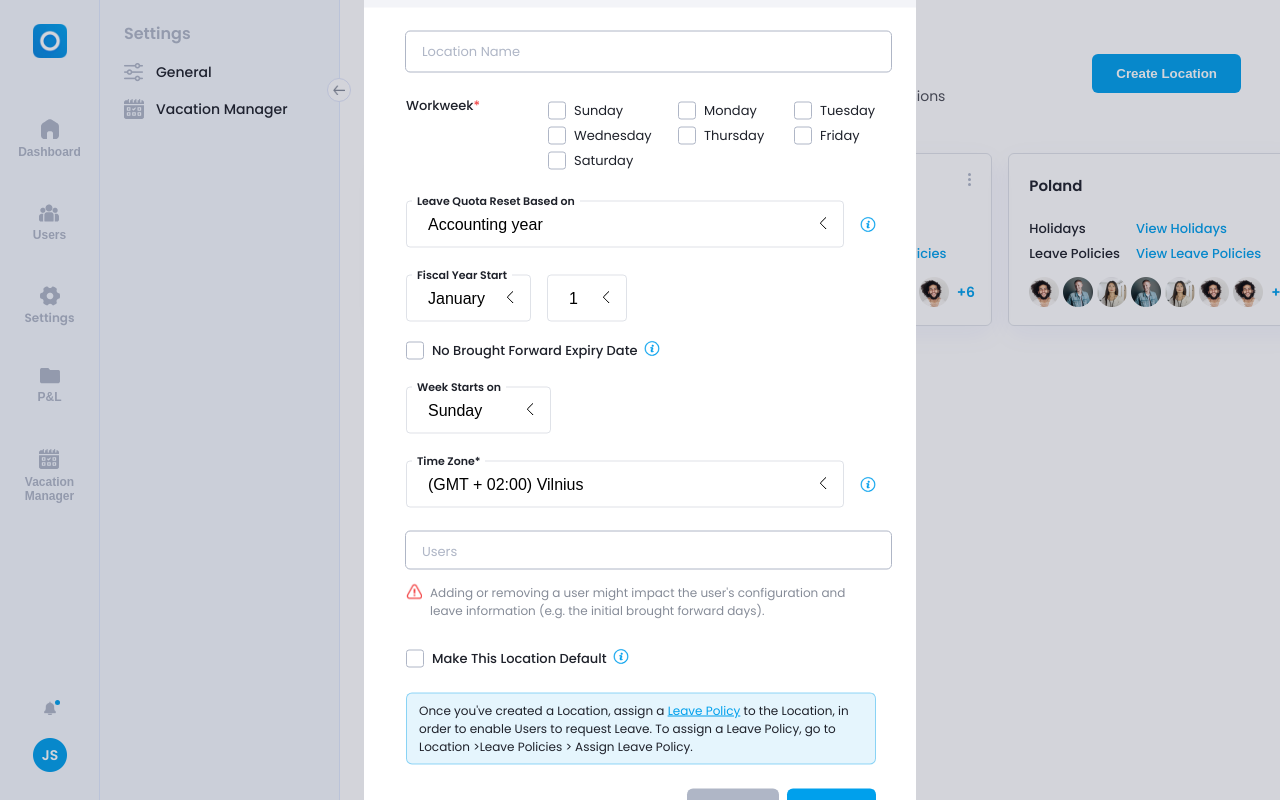
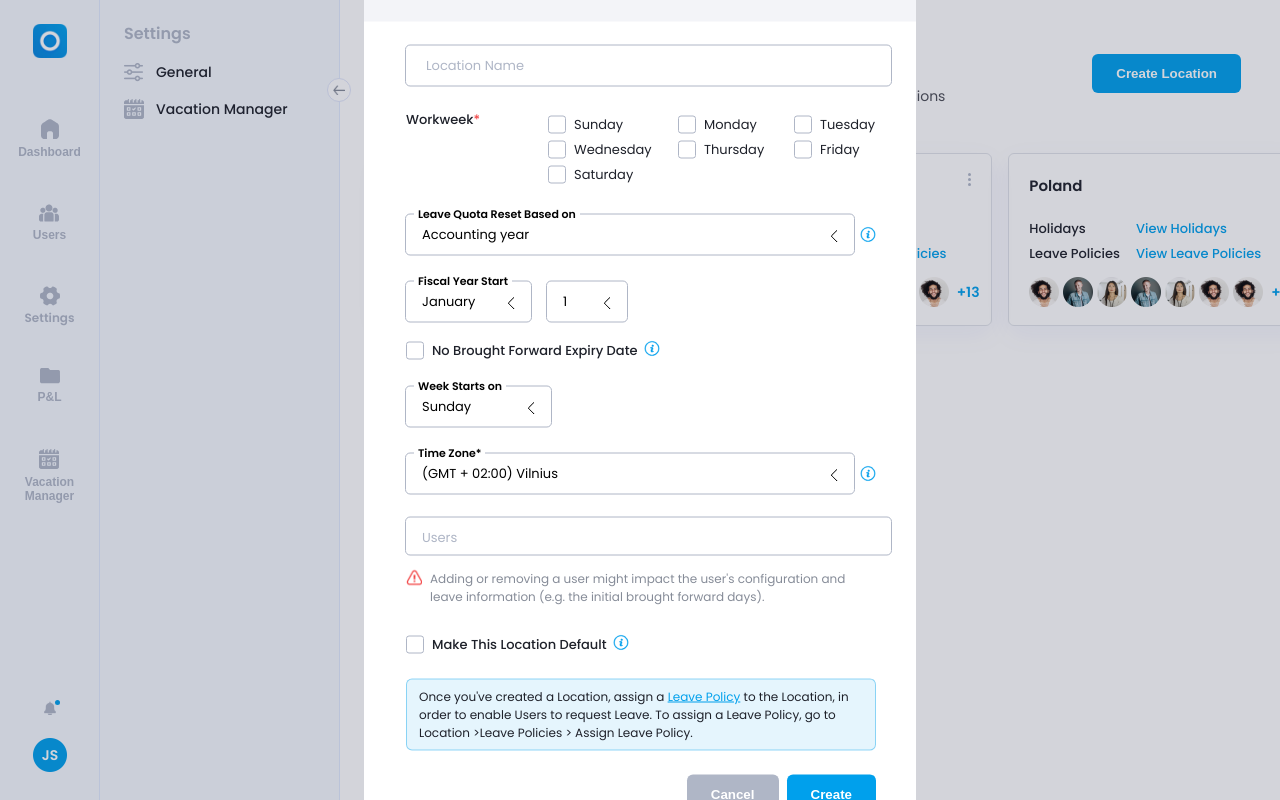
Before and after one commit to Anaistat/Techcore_test, a React (Create React App) app: page /settings/vacation in a window 1280 px wide. Both pictures are taken after a click on the button "Create Location". Shown: the top 800 px of the page. Built offline with nearby package versions, Linux system fonts and the light colour scheme.

Commit message:
remade select component

```diff
--- a/src/components/Vacation Manager Page/VacationManagerPage.tsx
+++ b/src/components/Vacation Manager Page/VacationManagerPage.tsx
@@ -13,15 +13,17 @@ const VacationManagerPage = () => {
 
     const [location, setLocation] = useState<string>('')
     const vacation:any = useSelector<any>(state=>state.vacation)
+    const addedUsers:any = useSelector<any>(state=> state.addUsers)
+    const [createLocation, setCreateLocation] = useState<boolean>(false)
+    const dispatch = useDispatch()
 
-    const dispatch = useDispatch()
     const addNewLocation = () => {
+        console.log(addedUsers)
         dispatch({type: 'ADD_LOCATION', payload: {location: location, isDefault: false, users: users}})
         setCreateLocation(false)
     }
 
     const buttons = [<Button text='Cancel' color='grey' onClick={()=>setCreateLocation(false)}/>, <Button text='Create' color='blue' className={style['create-location']} onClick={addNewLocation}/>]
-    const [createLocation, setCreateLocation] = useState<boolean>(false)
 
     return (
         <div className={style['vacation-manager']}>
--- /dev/null
+++ b/src/store/addUsersReducer.ts
@@ -0,0 +1,9 @@
+export const addUsersReducer = (state:string[] = [], action:any) =>{
+    switch (action.type){
+        case 'ADD_USERS':
+            return [action.payload]
+
+        default:
+            return [...state]
+    }
+}
--- a/src/store/store.ts
+++ b/src/store/store.ts
@@ -1,11 +1,13 @@
 import {combineReducers, createStore} from "redux";
 import {vacationReducer} from "./vacationReducer";
 import {breadCrumbsReducer} from "./breadCrumbsReducer";
+import {addUsersReducer} from "./addUsersReducer";
 
 
 const appReducer = combineReducers({
     vacation: vacationReducer,
-    breadCrumbs: breadCrumbsReducer
+    breadCrumbs: breadCrumbsReducer,
+    addUsers: addUsersReducer
 })
 
 export const store = createStore(appReducer)
--- a/src/ui/Input/Input.sass
+++ b/src/ui/Input/Input.sass
@@ -31,13 +31,14 @@
 .form__label
   position: absolute
   top: -9px
-  left: 16px
+  left: 8px
   display: block
   transition: 0.2s
   font-size: 11px
   font-weight: var(--font-semi-bold)
   color: var(--text-color-100)
   background-color: #FFFFFF
+  padding: 0 4px
 
 .form__field:focus
   ~ .form__label
--- a/src/ui/InputTags/InputTags.tsx
+++ b/src/ui/InputTags/InputTags.tsx
@@ -1,12 +1,14 @@
-import React, {useState} from 'react';
+import React, {FC, useEffect, useState} from 'react';
 import style from './InputTags.module.sass'
+import {useDispatch} from "react-redux";
 
-const InputTags = () => {
+const InputTags:FC = () => {
 
     const users = ['Julia Senko', 'Alexander', 'Jessica Monroe', 'Kamila', 'Menon Kritika', 'Stanislay', 'Tanya Zvereva', 'Anastasiya', 'Igor']
     const [isFocused, setIsFocused] = useState<boolean>(false)
     const [searchUser, setSearchUser] = useState<string>('')
     const [enteredUsers, setEnteredUsers] = useState<string[]>([])
+    const dispatch = useDispatch()
 
     const addUser = (user:string) =>{
         setEnteredUsers(prev=>[...prev, user])
@@ -25,6 +27,10 @@ const InputTags = () => {
         }
     }
 
+    useEffect(()=>{
+        dispatch({type: 'ADD_USERS', payload: enteredUsers})
+    }, [enteredUsers])
+
     return (
         <div className={style['input-container']}>
             <label className={style.label} data-name='Users'>
@@ -34,9 +40,8 @@ const InputTags = () => {
                             <span className={style.remove} onClick={()=>removeUser(e)}>
                                 <svg width="10" height="10" viewBox="0 0 10 10" fill="none" xmlns="http://www.w3.org/2000/svg">
                                     <path d="M5.78228 5.00019L9.10497 1.6773C9.32058 1.46168 9.32058 1.11184 9.10497 0.895413C8.88935 0.678989 8.53951 0.679799 8.32309 0.895413L5.00019 4.21811L1.6773 0.895413C1.46168 0.679799 1.11184 0.679799 0.895413 0.895413C0.678989 1.11103 0.679799 1.46087 0.895413 1.6773L4.21811 5.00019L0.895413 8.32309C0.679799 8.5387 0.679799 8.88855 0.895413 9.10497C1.00312 9.21288 1.14504 9.26673 1.28595 9.26673C1.42767 9.26673 1.56878 9.21288 1.67649 9.10497L5.00019 5.78228L8.32309 9.10497C8.43079 9.21288 8.57271 9.26673 8.71362 9.26673C8.85453 9.26673 8.99645 9.21288 9.10416 9.10497C9.31977 8.88935 9.31977 8.53951 9.10416 8.32309L5.78228 5.00019Z" fill="white"/>
-                                    <path d="M5.78228 5.00019L9.10497 1.6773C9.32058 1.46168 9.32058 1.11184 9.10497 0.895413C8.88935 0.678989 8.53951 0.679799 8.32309 0.895413L5.00019 4.21811L1.6773 0.895413C1.46168 0.679799 1.11184 0.679799 0.895413 0.895413C0.678989 1.11103 0.679799 1.46087 0.895413 1.6773L4.21811 5.00019L0.895413 8.32309C0.679799 8.5387 0.679799 8.88855 0.895413 9.10497C1.00312 9.21288 1.14504 9.26673 1.28595 9.26673C1.42767 9.26673 1.56878 9.21288 1.67649 9.10497L5.00019 5.78228L8.32309 9.10497C8.43079 9.21288 8.57271 9.26673 8.71362 9.26673C8.85453 9.26673 8.99645 9.21288 9.10416 9.10497C9.31977 8.88935 9.31977 8.53951 9.10416 8.32309L5.78228 5.00019Z" fill="#00A0EC" fill-opacity="0.7"/>
+                                    <path d="M5.78228 5.00019L9.10497 1.6773C9.32058 1.46168 9.32058 1.11184 9.10497 0.895413C8.88935 0.678989 8.53951 0.679799 8.32309 0.895413L5.00019 4.21811L1.6773 0.895413C1.46168 0.679799 1.11184 0.679799 0.895413 0.895413C0.678989 1.11103 0.679799 1.46087 0.895413 1.6773L4.21811 5.00019L0.895413 8.32309C0.679799 8.5387 0.679799 8.88855 0.895413 9.10497C1.00312 9.21288 1.14504 9.26673 1.28595 9.26673C1.42767 9.26673 1.56878 9.21288 1.67649 9.10497L5.00019 5.78228L8.32309 9.10497C8.43079 9.21288 8.57271 9.26673 8.71362 9.26673C8.85453 9.26673 8.99645 9.21288 9.10416 9.10497C9.31977 8.88935 9.31977 8.53951 9.10416 8.32309L5.78228 5.00019Z" fill="#00A0EC" fillOpacity="0.7"/>
                                 </svg>
-
                             </span>
                         </span>)
                 }
--- /dev/null
+++ b/src/ui/Select/Select.module.sass
@@ -0,0 +1,208 @@
+//.select-container
+//  position: relative
+//  width: 100%
+//
+//.select-name
+//  position: absolute
+//  font-weight: var(--font-semi-bold)
+//  font-size: 11px
+//  color: var(--text-color-100)
+//  padding: 0 5px
+//  box-sizing: border-box
+//  background-color: #FFFFFF
+//  top: -8px
+//  left: 6px
+//  z-index: 10
+//
+//
+//details
+//  position: relative
+//  width: 100%
+//  margin-right: 1rem
+//
+//summary
+//  cursor: pointer
+//  padding: 10px 16px
+//  border-radius: 4px
+//  background-color: transparent
+//  border: 0.7px solid rgba(175, 182, 198, 0.4)
+//  list-style: none
+//
+//summary::-webkit-details-marker
+//  display: none
+//
+//
+//details[open] summary:before
+//  content: ''
+//  display: block
+//  width: 100vw
+//  height: 100vh
+//  background: transparent
+//  position: fixed
+//  top: 0
+//  left: 0
+//
+//summary:after
+//  content: ''
+//  display: inline-block
+//  float: right
+//  width: .5rem
+//  height: .5rem
+//  margin-top: 4px
+//  border-bottom: 1px solid currentColor
+//  border-left: 1px solid currentColor
+//  border-bottom-left-radius: 2px
+//  transform: rotate(45deg) translate(50%, 0%)
+//  transform-origin: center center
+//  transition: transform ease-in-out 100ms
+//
+//summary:focus
+//  outline: none
+//  border: 0.7px solid #8A3EEF
+//  box-shadow: 0 0 15px rgba(138, 62, 239, 0.05)
+//
+//
+//
+//details[open] summary:after
+//  transform: rotate(-45deg) translate(0%, 0%)
+//
+//
+//.select-list
+//  box-shadow: var(--main-shadow)
+//  width: 100%
+//  background: #FFFFFF
+//  position: absolute
+//  top: calc(100% + .5rem)
+//  left: 0
+//  margin: 0
+//  padding: 0
+//  box-sizing: border-box
+//  border-radius: 5px
+//  max-height: 200px
+//  overflow-y: auto
+//  list-style: none
+//  z-index: 100
+//
+//.select-item
+//  margin: 0
+//  transition: background-color 0.3s ease-out
+//
+//  &:hover
+//    background-color: #F4E7FD
+//    transition: background-color 0.3s ease-out
+//
+//.select-item:first-child
+//  padding-top: 0
+//
+//.select-item:last-child
+//  padding-bottom: 0
+//  border-bottom: none
+//
+//summary.radios
+//  counter-reset: radios
+//
+//
+//summary.radios:before
+//  content: var(--selection)
+//
+//input[type=radio]
+//  counter-increment: radios
+//  appearance: none
+//  display: none
+//
+//input[type=radio]:checked
+//  display: inline
+//  --display: block
+//
+//input[type=radio]:after
+//  content: attr(title)
+//  display: inline
+//  font-size: 1rem
+//
+//.select-list
+//  counter-reset: labels
+//
+//.select-label
+//  padding: 10px 0 10px 15px
+//  box-sizing: border-box
+//  width: 100%
+//  display: flex
+//  cursor: pointer
+//  justify-content: space-between
+//
+//.select-label span
+//  --display: none
+//  display: var(--display)
+//  width: 1rem
+//  height: 1rem
+//  border-radius: 3px
+
+.select-container
+  position: relative
+  width: 100%
+
+.chosen-option
+  cursor: pointer
+  outline: 0.7px solid var(--text-color-grey2)
+  border-radius: 4px
+  padding: 10px 16px
+  box-sizing: border-box
+  font-size: 13px
+  font-weight: var(--font-regular)
+
+  &--open
+    outline: 0.7px solid #8A3EEF
+    box-shadow: 0 0 15px rgba(138, 62, 239, 0.05)
+
+  &:after
+    content: ''
+    display: inline-block
+    float: right
+    width: .5rem
+    height: .5rem
+    margin-top: 4px
+    border-bottom: 1px solid currentColor
+    border-left: 1px solid currentColor
+    border-bottom-left-radius: 2px
+    transform: rotate(45deg) translate(50%, 0%)
+    transform-origin: center center
+    transition: transform ease-in-out 100ms
+
+  &__label
+    position: absolute
+    font-weight: var(--font-semi-bold)
+    font-size: 11px
+    top: -9px
+    left: 8px
+    background-color: #FFFFFF
+    padding: 0 4px
+
+
+.chosen-option--open:after
+  transform: rotate(-45deg) translate(0%, 0%)
+
+.elements-list
+  max-height: 220px
+  overflow-y: scroll
+  box-shadow: var(--main-shadow)
+  border: 0.7px solid var(--light-grey-10)
+  border-radius: 6px
+  margin: 0
+  padding: 0
+  box-sizing: border-box
+  list-style: none
+  background-color: #FFFFFF
+  top: 45px
+  left: 0
+  right: 0
+  z-index: 100
+  position: absolute
+
+  &__item
+    padding: 10px
+    cursor: pointer
+    transition: background-color 0.3s ease-out
+
+    &:hover
+      background-color: #F4E7FD
+      transition: background-color 0.3s ease-out
--- a/src/ui/Select/Select.sass
+++ /dev/null
@@ -1,137 +0,0 @@
-.select-container
-  position: relative
-  width: 100%
-
-.select-name
-  position: absolute
-  font-weight: var(--font-semi-bold)
-  font-size: 11px
-  color: var(--text-color-100)
-  padding: 0 5px
-  box-sizing: border-box
-  background-color: #FFFFFF
-  top: -8px
-  left: 6px
-  z-index: 10
-
-
-details
-  position: relative
-  width: 100%
-  margin-right: 1rem
-
-summary
-  cursor: pointer
-  padding: 10px 16px
-  border-radius: 4px
-  background-color: transparent
-  border: 0.7px solid rgba(175, 182, 198, 0.4)
-  list-style: none
-
-summary::-webkit-details-marker
-  display: none
-
-details[open] summary:before
-  content: ''
-  display: block
-  width: 100vw
-  height: 100vh
-  background: transparent
-  position: fixed
-  top: 0
-  left: 0
-
-summary:after
-  content: ''
-  display: inline-block
-  float: right
-  width: .5rem
-  height: .5rem
-  margin-top: 4px
-  border-bottom: 1px solid currentColor
-  border-left: 1px solid currentColor
-  border-bottom-left-radius: 2px
-  transform: rotate(45deg) translate(50%, 0%)
-  transform-origin: center center
-  transition: transform ease-in-out 100ms
-
-summary:focus
-  outline: none
-  border: 0.7px solid #8A3EEF
-  box-shadow: 0 0 15px rgba(138, 62, 239, 0.05)
-
-
-
-details[open] summary:after
-  transform: rotate(-45deg) translate(0%, 0%)
-
-
-.select-list
-  box-shadow: var(--main-shadow)
-  width: 100%
-  background: #FFFFFF
-  position: absolute
-  top: calc(100% + .5rem)
-  left: 0
-  margin: 0
-  padding: 0
-  box-sizing: border-box
-  border-radius: 5px
-  max-height: 200px
-  overflow-y: auto
-  list-style: none
-  z-index: 100
-
-.select-item
-  margin: 0
-  transition: background-color 0.3s ease-out
-
-  &:hover
-    background-color: #F4E7FD
-    transition: background-color 0.3s ease-out
-
-.select-item:first-child
-  padding-top: 0
-
-.select-item:last-child
-  padding-bottom: 0
-  border-bottom: none
-
-summary.radios
-  counter-reset: radios
-
-
-summary.radios:before
-  content: var(--selection)
-
-input[type=radio]
-  counter-increment: radios
-  appearance: none
-  display: none
-
-input[type=radio]:checked
-  display: inline
-  --display: block
-
-input[type=radio]:after
-  content: attr(title)
-  display: inline
-  font-size: 1rem
-
-.select-list
-  counter-reset: labels
-
-.select-label
-  padding: 10px 0 10px 15px
-  box-sizing: border-box
-  width: 100%
-  display: flex
-  cursor: pointer
-  justify-content: space-between
-
-.select-label span
-  --display: none
-  display: var(--display)
-  width: 1rem
-  height: 1rem
-  border-radius: 3px
--- a/src/ui/Select/Select.tsx
+++ b/src/ui/Select/Select.tsx
@@ -1,5 +1,5 @@
-import React, {FC} from 'react';
-import './Select.sass'
+import React, {FC, useState} from 'react';
+import style from "./Select.module.sass"
 
 interface SelectProp{
     values: string[]
@@ -9,31 +9,35 @@ interface SelectProp{
 }
 
 const Select:FC<SelectProp> = ({values, label, name, className}) => {
+
+    const [chosenElement, setChosenElement] = useState<string>(values[0])
+    const [isOpen, setIsOpen] = useState<boolean>(false)
+    const chooseElement = (elem:string) =>{
+        setChosenElement(elem)
+        setIsOpen(false)
+    }
+
     return (
-        <div className={`${['select-container', className].join(' ')}`}>
-            <label htmlFor={name} className='select-name'>{label}</label>
-            <details className="custom-select">
-                    <summary className="radios">
-                        <input type='radio' name={name} id={`${name}0`} title={values[0]} checked/>
-                        {
-                            values.map((value, index)=><input type='radio' name={name} title={value} key={index} id={`${name}${index}`}/>)
-                        }
-                    </summary>
-                    <ul className="select-list">
-                        {
-                            values.map((value, index)=>{
-                                return <li className='select-item' key={index}>
-                                        <label htmlFor={`${name}${index}`} className='select-label'>
-                                            {value}
-                                            <span></span>
-                                        </label>
-                                       </li>
-                            })
-                        }
-                    </ul>
-            </details>
 
-
+        <div className={style['select-container']}>
+            <div className={[style['chosen-option'], style[isOpen?'chosen-option--open':'']].join(' ')} onClick={()=>setIsOpen(prev=>!prev)}>
+                <span className={style['chosen-option__label']}>{label}</span>
+                <span>{chosenElement}</span>
+            </div>
+            <ul className={style['elements-list']} style={{
+                display: isOpen?'block':'none'
+            }}>
+                {
+                    values.map(e=>
+                        <li
+                            key={e}
+                            onClick={()=>chooseElement(e)}
+                            className={style['elements-list__item']}
+                        >
+                            {e}
+                        </li>)
+                }
+            </ul>
         </div>
     );
 };
--- a/src/users.ts
+++ b/src/users.ts
@@ -2,6 +2,27 @@ import profile1 from '../src/components/Vacation Manager Page/VacationCard/image
 import profile2 from '../src/components/Vacation Manager Page/VacationCard/images/profile2.png'
 import profile3 from '../src/components/Vacation Manager Page/VacationCard/images/profile3.png'
 
-const users = [profile1, profile2, profile3, profile2, profile3, profile1, profile1, profile2, profile3, profile1, profile1, profile2, profile3]
+const users = [
+    profile1,
+    profile2,
+    profile3,
+    profile2,
+    profile3,
+    profile1,
+    profile1,
+    profile2,
+    profile3,
+    profile1,
+    profile1,
+    profile2,
+    profile3,
+    profile1,
+    profile2,
+    profile3,
+    profile2,
+    profile3,
+    profile1,
+    profile1,
+]
 
 export default users
```
